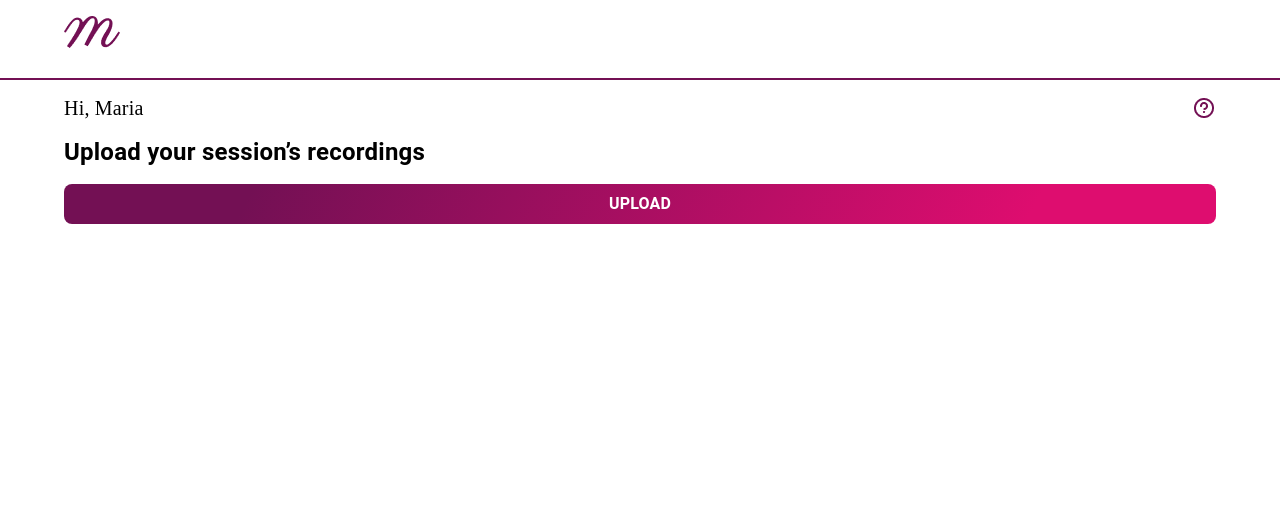
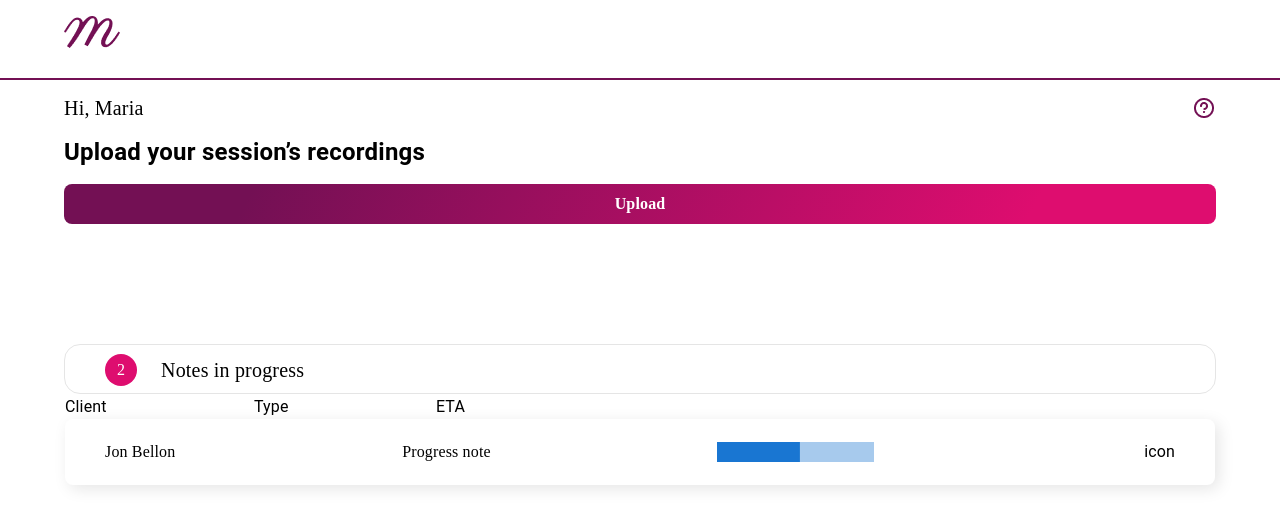
Before and after one commit to BashirSidi/mentalyctask, a React (Create React App) app: page / in a window 1280 px wide. Shown: the top 528 px of the page. Built offline with nearby package versions, Linux system fonts and the light colour scheme; the HTML template or start-up script is replaced by a standard one.

Commit message:
progress component

```diff
--- a/src/App.jsx
+++ b/src/App.jsx
@@ -7,6 +7,7 @@ import Logo from './assets/logo.png';
 import helpIcon from './assets/help.png';
 import {Button, Typography} from '@mui/material';
 import Upload from './components/Upload';
+import Progress from './components/Progress';
 
 function App() {
   const [open, setOpen] = useState(false);
@@ -128,16 +129,20 @@ function App() {
         >
           <Typography
             sx={{
+              fontFamily: "Montserrat",
               color: "#ffffff",
               fontStyle: "normal",
               fontWeight: 700,
               fontSize: "16px",
-              lineHeight: "24px"
+              lineHeight: "24px",
+              textTransform: "capitalize",
             }}
           >
             Upload
           </Typography>
         </Button>
+
+        <Progress />
       </Container>
     </>
   );
--- /dev/null
+++ b/src/components/Progress.jsx
@@ -0,0 +1,146 @@
+import {useState, useEffect} from 'react';
+import {
+  Box,
+  Typography,
+  LinearProgress,
+} from '@mui/material';
+
+const progressTableStyles = {
+  fontFamily: "Montserrat",
+  fontWeight: 400,
+  color: "#000000",
+  height: "24px",
+  fontSize: "16px",
+}
+
+function LinearProgressWithLabel(props) {
+  return (
+    <Box sx={{ display: "flex", alignItems: "center" }}>
+      <Box sx={{ width: "100%", mr: 1 }}>
+        <LinearProgress variant="determinate" {...props} />
+      </Box>
+      <Box sx={{ minWidth: 35 }}>
+        {/* <Typography variant="body2" color="text.secondary">{`${Math.round(
+          props.value
+        )}%`}</Typography> */}
+      </Box>
+    </Box>
+  );
+};
+
+// function createData(clientName, type, eta) {
+//   return { clientName, type, eta };
+// }
+
+// const rows = [
+//   createData('Jon Bellion', "Progress note", "prgress bar goes here" ),
+//   createData('Jon Bellion', "Progress type not", "prgress bar goes here" ),
+
+// ];
+
+const Progress = () => {
+  const [progress, setProgress] = useState(1);
+  useEffect(() => {
+    const timer = setInterval(() => {
+      setProgress((prevProgress) =>
+        prevProgress >= 100 ? alert("done") : prevProgress + 1
+      );
+    }, 100);
+    return () => {
+      clearInterval(timer);
+    };
+  }, []);
+  return (
+    <>
+      <Box
+        sx={{
+          marginTop: {xs: "180px", md: "120px"},
+          height: {xs: "46px", md: "48px"},
+          background: "#FFFFFF",
+          border: "1px solid #E5E5E5",
+          borderRadius: "16px",
+          padding: "4px, 16px",
+        }}
+      >
+        <Box
+          sx={{
+            display: "flex",
+            flexDirection: "row",
+            alignItems: "center",
+            padding: {xs: "7px 20px", md: "9px 40px"},
+          }}
+        >
+          <Box
+            sx={{
+              fontStyle: "normal",
+              fontFamily: "Montserrat",
+              background: "#DE0D6F",
+              borderRadius: "50%",
+              height: "32px",
+              width: "32px",
+              display: "flex",
+              justifyContent: "center",
+              alignItems: "center",
+              color: "#ffffff",
+              marginRight: "24px",
+              fontWeight: 400,
+              fontSize: "16px",
+            }}
+          >
+            2
+          </Box>
+          <Typography
+            sx={{
+              fontStyle: "normal",
+              fontFamily: "Montserrat",
+              color: "#000000",
+              fontWeight: {sx: 400, md: 500},
+              fontSize: {sx: "16px", md: "20px"},
+            }}
+          >
+            Notes in progress
+          </Typography>
+        </Box>
+        <Box
+          sx={{
+            display: "flex",
+            justifyContent: "space-between",
+            alignItems: "center",
+            width: "400px",
+          }}
+        >
+          <Typography>Client</Typography>
+          <Typography>Type</Typography>
+          <Typography>ETA</Typography>
+        </Box>
+        <Box
+          sx={{
+            display: "flex",
+            justifyContent: "space-between",
+            alignItems: "center",
+            background: "#FFFFFF",
+            height: "48px",
+            borderRadius: "8px",
+            boxShadow: "4px 4px 16px rgba(0, 0, 0, 0.1)",
+            padding: {xs: "7px 20px", md: "9px 40px"},
+          }}
+        >
+          <Typography sx={progressTableStyles}>Jon Bellon</Typography>
+          <Typography sx={progressTableStyles}>Progress note</Typography>
+          <Box
+            sx={{
+              width: "200px",
+           }}
+          >
+            <LinearProgressWithLabel sx={{
+              height: "20px",
+           }} value={progress} />
+          </Box>
+          <Typography>icon</Typography>
+        </Box>
+      </Box>
+    </>
+  )
+}
+
+export default Progress
--- a/src/components/Upload.jsx
+++ b/src/components/Upload.jsx
@@ -1,13 +1,17 @@
 import {useState} from "react";
-import Box from '@mui/material/Box';
-import Typography from '@mui/material/Typography';
-import Modal from '@mui/material/Modal';
-import {Container} from '@mui/material';
+import {
+  Container,
+  Button,
+  Typography,
+  TextField,
+  Select,
+  MenuItem,
+  FormControl,
+  Modal,
+  Box,
+} from '@mui/material';
 import CloseIcon from '../assets/close.png'
 import ExpandMoreIcon from '@mui/icons-material/ExpandMore';
-import MenuItem from '@mui/material/MenuItem';
-import FormControl from '@mui/material/FormControl';
-import Select from '@mui/material/Select';
 
 const style = {
   position: 'absolute',
@@ -96,9 +100,13 @@ const Upload = ({open, handleClose}) => {
                     sx={{
                       marginTop: "20px",
                       background: "#F2F2F2",
-                    height: "40px",
+                      height: {xs: "32px", md: "50px"},
+                      fontWeight: 400,
+                      fontSize: "16px",
+                      fontFamily: "Montserrat",
+                      lineHeight: "24px",
                       borderRadius: "8px",
-                    padding: "8px 24px 8px 24px",
+                      padding: {xs: "8px 16px 8px 10px", md: "8px 24px 8px 24px"},
                       boxShadow: "none",
                       "& .MuiMenu-list": {
                         paddingTop: 0,
@@ -141,6 +149,14 @@ const Upload = ({open, handleClose}) => {
                     onClose={() => setToggleIcon(false)}
                     value={age}
                     onChange={handleChange}
+                    displayEmpty={true}
+                    renderValue={value => value?.length ? Array.isArray(value) ? value.join(', ') : value : <Typography sx={{
+                      fontWeight: 0,
+                        fontSize: "16px",
+                        fontFamily: "Montserrat",
+                        lineHeight: "24px",
+                        color: "#B2B2B2",
+                    }}>Select note type</Typography>}
                   >
                     <MenuItem value="Progress note - 80 left">Progress note - 80 left</MenuItem>
                     <MenuItem value="Soap note - 80 left">Soap note - 80 left</MenuItem>
@@ -148,7 +164,63 @@ const Upload = ({open, handleClose}) => {
                     <MenuItem value="Couples therapy note - 80 left">Couples therapy note - 80 left</MenuItem>
                     <MenuItem value="Family therapy note - 80 left">Family therapy note - 80 left</MenuItem>
                   </Select>
+
+                  <TextField
+                    size="small"
+                    sx={{
+                      mt: {xs: '12px', md: '60px'},
+                      backgroundColor:"#F2F2F2",
+                      height: {xs: "15px", md: "30px"},
+                      padding: {xs: "0px 10px 22px 10px", md: "6px 24px 16px 24px"},
+                      borderRadius: "8px",
+                      textAlign: "center",
+                      "& fieldset": { border: 'none' },
+                      input: {
+                        fontWeight: 400,
+                        fontSize: "16px",
+                        fontFamily: "Montserrat",
+                        lineHeight: "24px",
+                      },
+                      label: {color: "blue"},
+                    }}
+                    placeholder="Enter client name"
+                  />
+
+
                 </FormControl>
+                <Button
+                  disableRipple
+                  sx={{
+                    display: "flex",
+                    flexDirection: "column",
+                    justifyContent: "center",
+                    alignItems: "center",
+                    padding: "8px 16px",
+                    gap: "8px",
+                    height: {xs: "32px", md: "40px"},
+                    ml: "auto",
+                    mr: "auto",
+                    width: {xs: "150px", md: "180px"},
+                    borderRadius: "8px",
+                    marginTop: {xs: "14px", md: "80px"},
+                    background: "linear-gradient(295.67deg, #DE0D6F 16.23%, #731054 83.77%)"
+                  }}
+                >
+                  <Typography
+                    sx={{
+                      fontFamily: "Montserrat",
+                      color: "#ffffff",
+                      fontStyle: "normal",
+                      fontWeight: {xs: 700, md: 700},
+                      fontSize: {xs: "14px", md: "16px"},
+                      lineHeight: "24px",
+                      letterSpacing: "1px",
+                      textTransform: "capitalize",
+                    }}
+                  >
+                    Finish Upload
+                  </Typography>
+                </Button>
               </Box>
            </Box>
           </Container>
```
Lines whose indentation alone changed are shown as unchanged.
